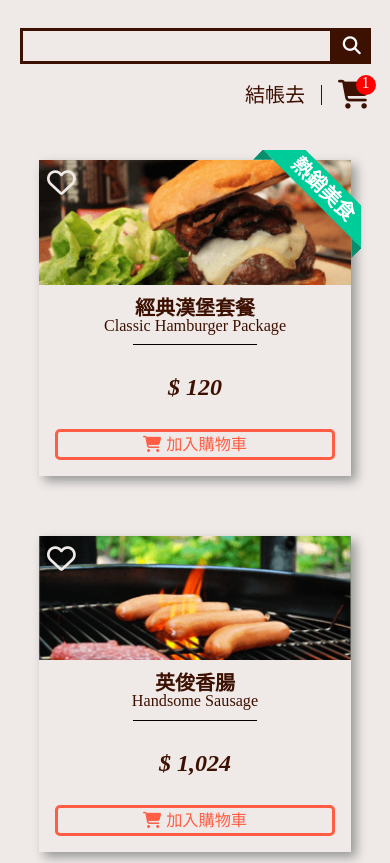
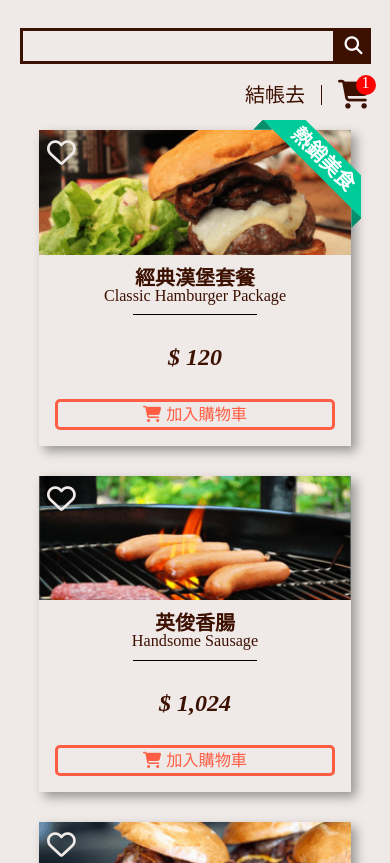
Before and after one commit to ZeoXer/ZeoXer.github.io, a plain HTML site: page HexRestaurant/cart.html in a window 390 px wide. Shown: the part 703-1566 px from the top of the page. Drawn offline with nearby package versions, Linux system fonts and the light colour scheme.

Commit message:
final -1

```diff
--- a/HexRestaurant/sass/_cart.scss
+++ b/HexRestaurant/sass/_cart.scss
@@ -9,6 +9,7 @@
     width: 18%;
     margin-right: 2%;
     @include tablet-vertical{
+      width: 22%;
       margin: 0 2%;
     }
     @include mobile-vertical {
@@ -21,6 +22,12 @@
       font-weight: bold;
       color: $secondaryColor;
       margin-bottom: 16px;
+      @include tablet-vertical{
+        font-size: $font-l;
+      }
+      @include mobile-vertical{
+        font-size: $font-l;
+      }
       .fa-leaf {
         margin-right: 5px;
       }
@@ -50,7 +57,7 @@
   .product-region {
     width: 78%;
     @include tablet-vertical{
-      width: 76%;
+      width: 72%;
       margin-right: 2%;
     }
     @include mobile-vertical {
@@ -82,7 +89,7 @@
           background: $primaryColor;
           border: 3px solid $secondaryColor;
           padding: 5px 5px;
-          @include mobile-vertical{
+          @include tablet-vertical{
             border-radius: 0;
           }
         }
@@ -97,6 +104,9 @@
           background: $secondaryColor;
           border: 3px solid $secondaryColor;
           cursor: pointer;
+          @include tablet-vertical{
+            width: 35px;
+          }
         }
       }
       .check-and-cart {
@@ -140,6 +150,9 @@
     }
     .product-list {
       @include three-col-flex;
+      @include tablet-vertical{
+        @include two-col-rwd;
+      }
       @include mobile-vertical{
         @include one-col-rwd
       }
--- a/HexRestaurant/sass/_layout.scss
+++ b/HexRestaurant/sass/_layout.scss
@@ -146,7 +146,7 @@
       font-size: $font-sl;
       font-weight: bold;
       margin-bottom: 16px;
-      @include tablet-vertical{
+      @include tablet-vertical {
         font-size: $font-sl * 0.8;
       }
       @include mobile-vertical {
@@ -164,9 +164,6 @@
 .footer-info {
   display: flex;
   justify-content: space-between;
-  @include tablet-vertical{
-    margin: 0 3%;
-  }
   @include mobile-vertical {
     flex-direction: column;
     align-items: center;
@@ -176,7 +173,7 @@
 
   div {
     width: 28.6259%;
-    @include mobile-vertical{
+    @include mobile-vertical {
       width: 70%;
       margin: 0 15%;
       margin-bottom: 50px;
@@ -189,6 +186,7 @@
   }
 
   .about {
+    margin-left: 3%;
     p {
       font-size: $font-s;
     }
@@ -204,6 +202,7 @@
   .footer-logo {
     width: 243px;
     text-align: right;
+    margin-right: 3%;
     a:first-child {
       display: block;
       height: 48px;
@@ -291,7 +290,7 @@
   background: rgba($color: #000000, $alpha: 0.35);
   border: none;
   border-radius: 5px;
-  padding: 5px 20px;
+  padding: 5px 5px;
   font-size: $font-s;
   transition: all 0.3s;
 }
@@ -305,7 +304,7 @@
   background: #f56c23;
   border: none;
   border-radius: 5px;
-  padding: 5px 20px;
+  padding: 5px 5px;
   font-size: $font-s;
   transition: all 0.3s;
 }
--- a/HexRestaurant/sass/_mixin.scss
+++ b/HexRestaurant/sass/_mixin.scss
@@ -18,7 +18,7 @@
 @mixin one-col-rwd {
   li {
     width: 80%;
-    margin: 30px 10%;
+    margin: 0 10%;
   }
 }
 
@@ -48,3 +48,10 @@
   font-size: $fontSize;
   position: relative;
 }
+
+@mixin two-col-rwd {
+  li{
+    width: 46%;
+    margin: 0 2%;
+  }
+}
```
Also changed, not shown: HexRestaurant/css/all.css.
